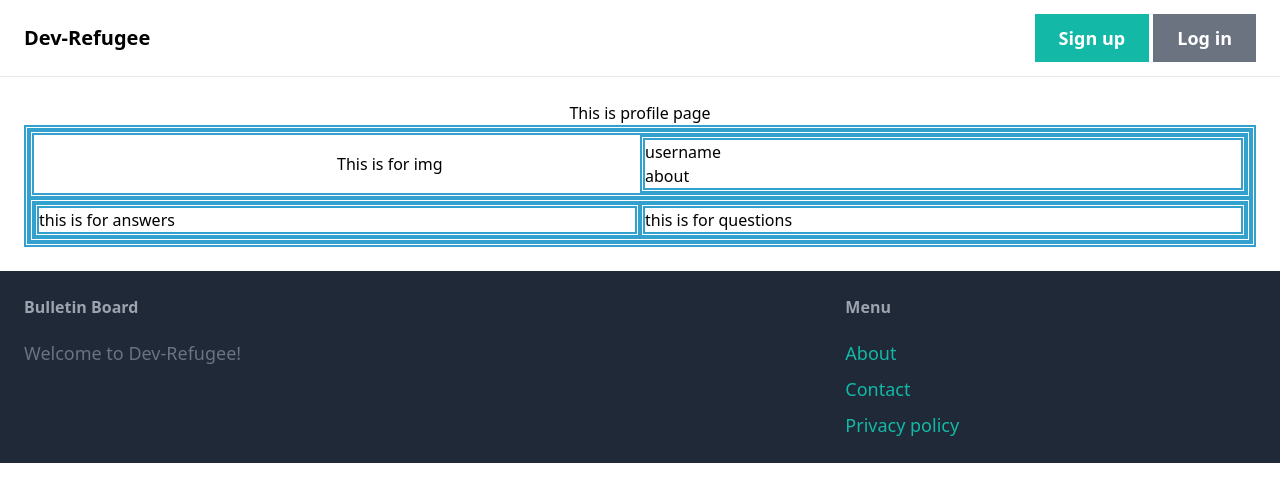
After one commit to Zoren1992/Dev-Refugees, a Django app: page /profile in a window 1280 px wide. The commit adds this page. Shown: the top 502 px of the page. Run offline with Django 4.2, Linux system fonts and the light colour scheme; some libraries are stand-ins or nearby versions.

Commit message:
update profile page basic layout

```diff
--- a/core/static/css/style.css
+++ b/core/static/css/style.css
@@ -8,6 +8,7 @@ h1 {
   width: 500px;
   margin: auto;
 }
+
 .form {
   position: relative;
   background: #FFFFFF;
@@ -45,3 +46,41 @@ h1 {
 .form button:hover,.form button:active,.form button:focus {
   background: rgb(108, 114, 127)
 }
+
+.profile-container {
+  border: thick double #32a1ce;
+}
+
+.profile-top, .profile-bottom {
+  display: flex;
+  justify-content: right;
+  align-items: center;
+  border: thick double #32a1ce;
+}
+
+.profile-img {
+  max-width: 100%;
+  width: 25%;
+}
+
+.about {
+  max-width: 100%;
+  width: 50%;
+}
+
+.img {
+  max-width: 100%;
+  object-fit: contain;
+  height: 100%;
+
+}
+
+.img, .about {
+  border: thick double #32a1ce;
+}
+
+.answers, .questions {
+  max-width: 50%;
+  width: 50%;
+  border: thick double #32a1ce;
+}
--- a/core/templates/core/base.html
+++ b/core/templates/core/base.html
@@ -8,7 +8,7 @@
 
     <link rel="stylesheet" type="text/css" href= "{% static 'css/style.css' %}">
 
-        <script src="https://cdn.tailwindcss.com"></script>
+    <link rel="stylesheet" href="https://cdn.tailwindcss.com/2.2.16/tailwind.min.css">
 
     <title>{% block title %} {% endblock %} | Dev-Rufugee</title>
   </head>
@@ -20,7 +20,7 @@
       <div class"space-x-6">
         {% if user.is_authenticated %}
         <a href="#" class="text-lg font-semibold hover:text-gray-500">New Questions</a>|
-                <a href="#" class="text-lg font-semibold hover:text-gray-500">Profile</a>
+        <a href="{% url 'profile' %}" class="text-lg font-semibold hover:text-gray-500">Profile</a>
         <a href="{% url 'logout' %}" class="px-6 py-3 text-lg font-semibold bg-gray-500 text-white round-xl hover:bg-gray-700">Log Out</a>
 
         {% else %}
@@ -51,5 +51,6 @@
         </ul>
       </div>
     </footer>
+    <script src="https://cdn.tailwindcss.com"></script>
   </body>
 </html>
--- /dev/null
+++ b/core/templates/devs/profile.html
@@ -0,0 +1,20 @@
+{% extends 'core/base.html' %}
+
+{% block title %}Welcome{% endblock %}
+
+{% block content %}
+<h1>This is profile page</h1>
+<div class="profile-container">
+  <div class="profile-top">
+    <div class="profile-img">This is for img</div>
+    <div class="about">
+      <p>username</p>
+      <p>about</p>
+    </div>
+  </div>
+  <div class="profile-bottom">
+    <div class="answers">this is for answers</div>
+    <div class="questions">this is for questions</div>
+  </div>
+</div>
+{% endblock %}
--- a/core/urls.py
+++ b/core/urls.py
@@ -5,4 +5,5 @@ urlpatterns = [
     path('', views.home, name='home'),
     path('contact/', views.contact, name='contact'),
     path('accounts/signup/', views.signup, name='signup'),
+    path('profile', views.profile, name='profile'),
 ]
--- a/core/views.py
+++ b/core/views.py
@@ -29,3 +29,6 @@ def signup(request):
   # A bad POST or a GET request, so render signup.html with an empty form
   context = {'form': form, 'error_message': error_message}
   return render(request, 'registration/signup.html', context)
+
+def profile(request):
+  return render(request, 'devs/profile.html')
```
Lines whose indentation alone changed are shown as unchanged.
